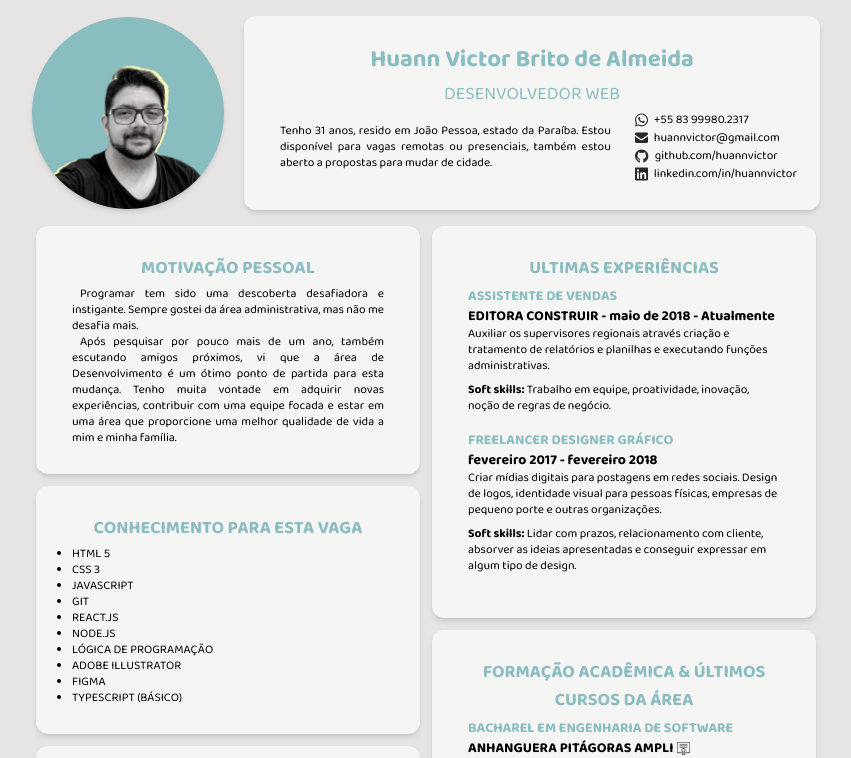
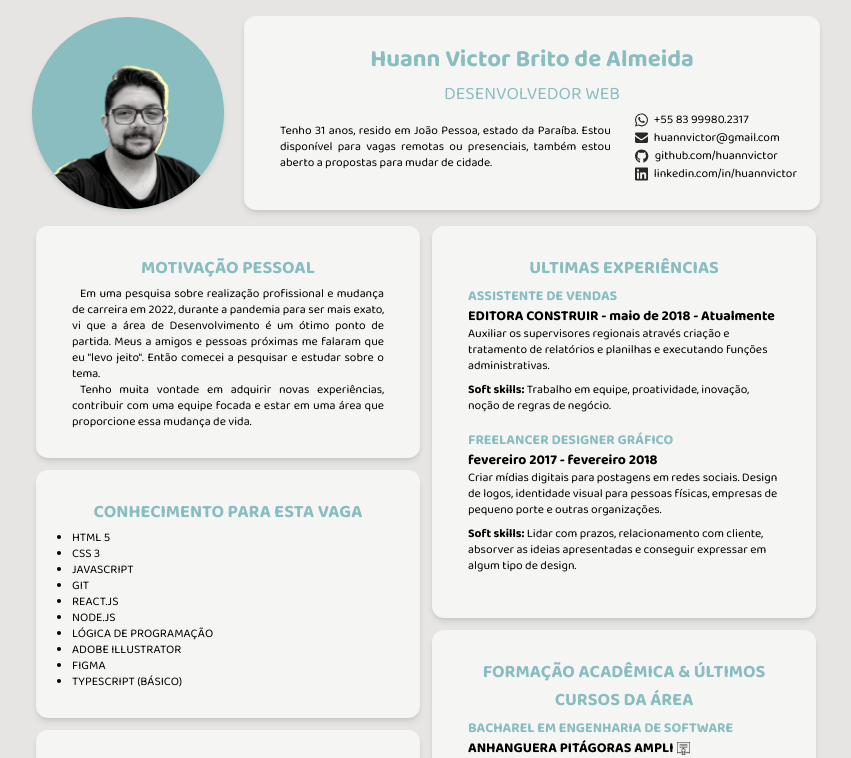
Before and after one commit to huannvictor/curriculo, a React (Create React App) app: page / in a window 1280 px wide. Shown: the top 758 px of the page, without its empty margins (214-1065 px from the left). Built offline with nearby package versions, Linux system fonts and the light colour scheme.

Commit message:
motivação pessoal atualizada

```diff
--- a/src/components/PersonalMotivation/index.jsx
+++ b/src/components/PersonalMotivation/index.jsx
@@ -3,8 +3,9 @@ export function PersonalMotivation() {
     <div className="flex flex-col gap-1 bg-stone-100 rounded-xl py-7 px-9 shadow-md">
       <h1 className="text-lg text-brand-500 font-bold text-center">MOTIVAÇÃO PESSOAL</h1>
       <div className="content text-justify indent-2">
-        <p>Programar tem sido uma descoberta desafiadora e instigante. Sempre gostei da área administrativa, mas não me desafia mais.</p>
-        <p>Após pesquisar por pouco mais de um ano, também escutando amigos próximos, vi que a área de Desenvolvimento é um ótimo ponto de partida para esta mudança. Tenho muita vontade em adquirir novas experiências, contribuir com uma equipe focada e estar em uma área que proporcione uma melhor qualidade de vida a mim e minha família.</p>
+        <p>Em uma pesquisa sobre realização profissional e mudança de carreira em 2022, durante a pandemia para ser mais exato, vi que a área de Desenvolvimento é um ótimo ponto de partida. Meus a amigos e pessoas próximas me falaram que eu "levo jeito". Então comecei a pesquisar e estudar sobre o tema.
+        </p>
+        <p> Tenho muita vontade em adquirir novas experiências, contribuir com uma equipe focada e estar em uma área que proporcione essa mudança de vida.</p>
         </div>
     </div>
   )
```
